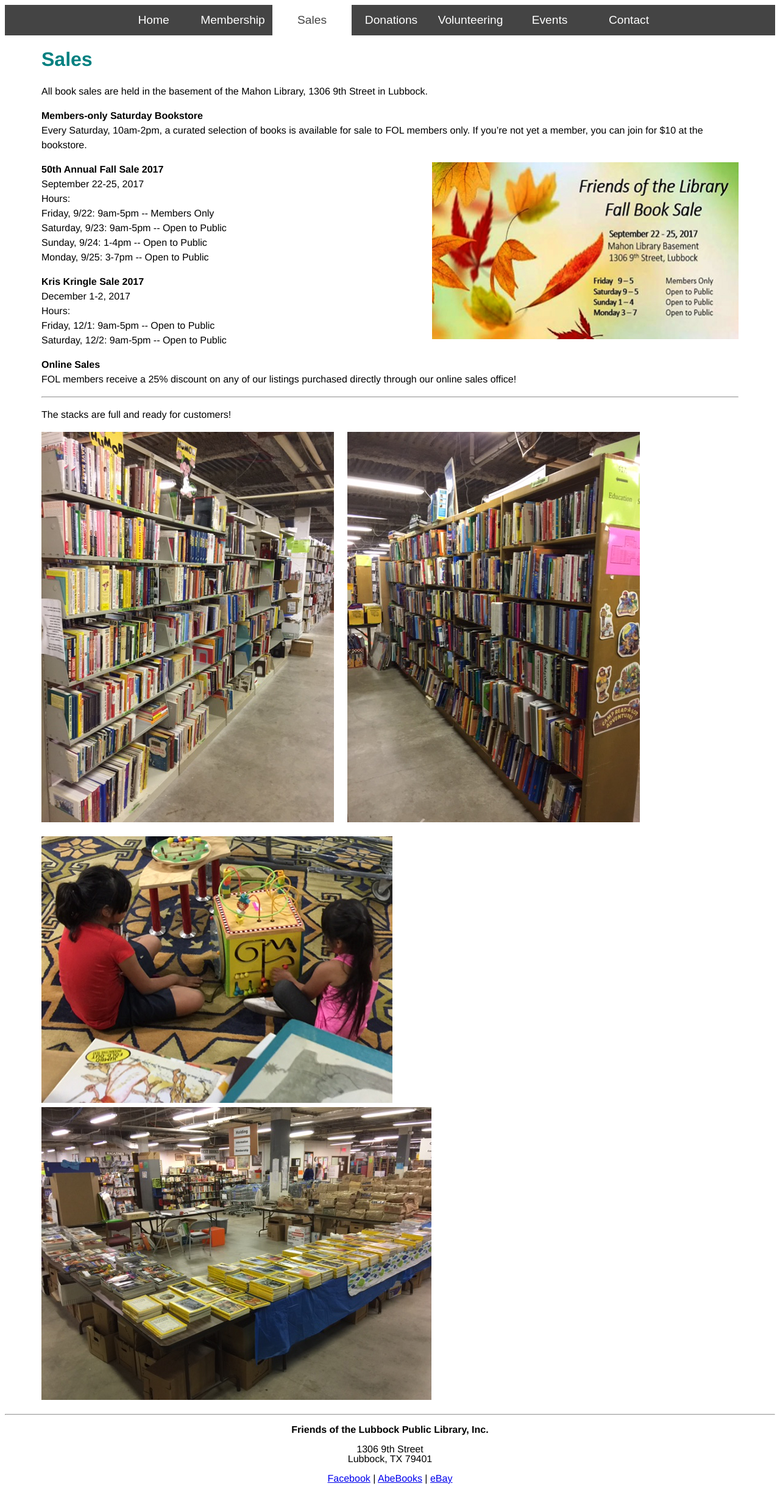
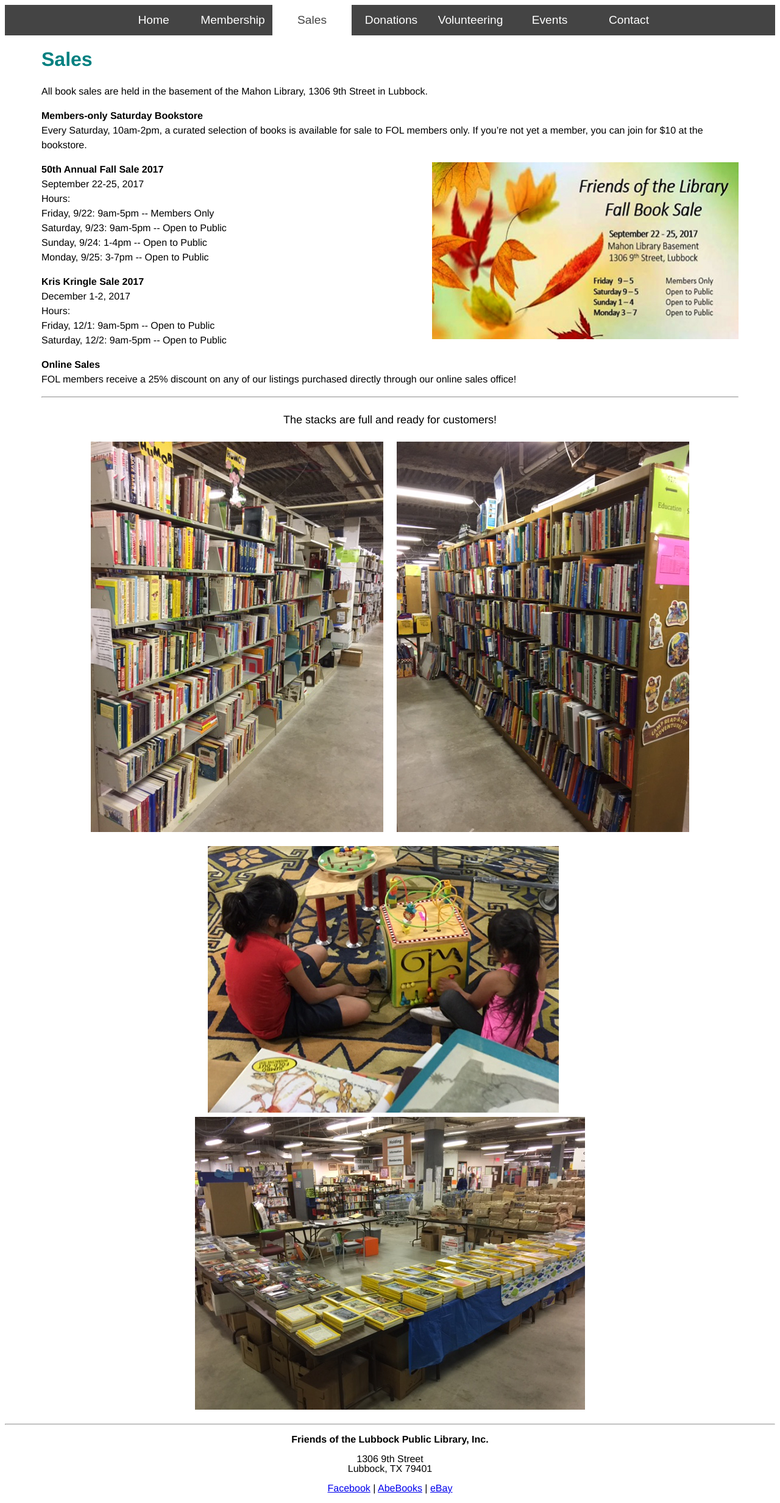
Before and after one commit to lubbockfol/lubbockfol.github.io, a Jekyll site: the page sales.html, which Jekyll copies as it is, in a window 1280 px wide. Shown: the whole page at 61% size. Built offline with Jekyll 4.4.1, drawn with Linux system fonts in a browser that asks for light colours.

Commit message:
Add files via upload

```diff
--- a/sales.html
+++ b/sales.html
@@ -48,9 +48,11 @@ FOL members receive a 25% discount on any of our listings purchased directly thr
 
 <hr />
 
-<p>The stacks are full and ready for customers!</p>
+<div align="center">
+<p class="large">The stacks are full and ready for customers!</p>
 <p><img src="pix/stacks06_humor.jpg" width="480" height="640" alt="books, humor"/>&nbsp;&nbsp;&nbsp;&nbsp;&nbsp;<img src="pix/stacks14_education.jpg" width="480" height="640" alt="books, education"/></p>
-<p><img src="pix/kids_browsing05_sm.jpg" width="576" height="437" alt=""/>&nbsp;&nbsp;&nbsp;&nbsp;&nbsp;<img src="pix/stacks19_mags.jpg" width="640" height="480" alt=""/></p>
+<p><img src="pix/kids_browsing05_sm.jpg" width="576" height="437" alt="children's books"/>&nbsp;&nbsp;&nbsp;&nbsp;&nbsp;<img src="pix/stacks19_mags.jpg" width="640" height="480" alt="magazines"/></p>
+</div>
 
 </div>
 <hr />
```
